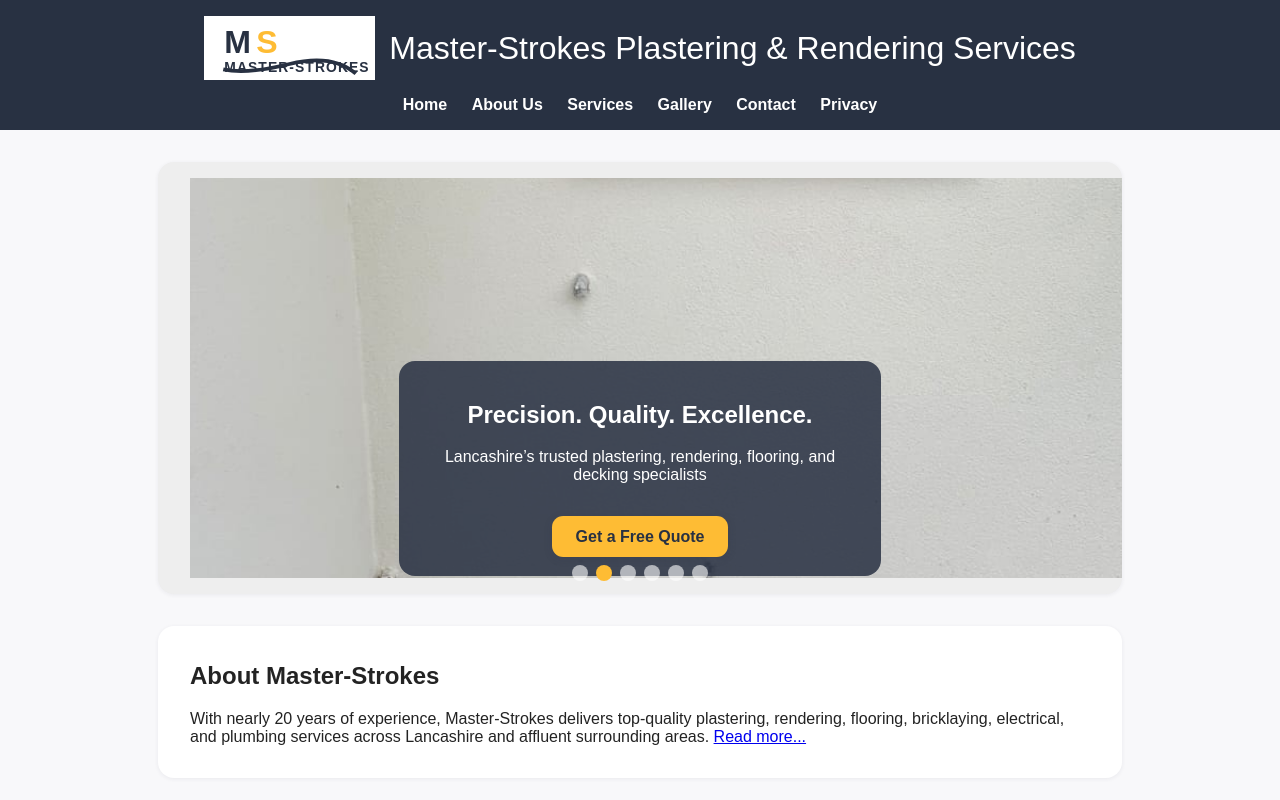
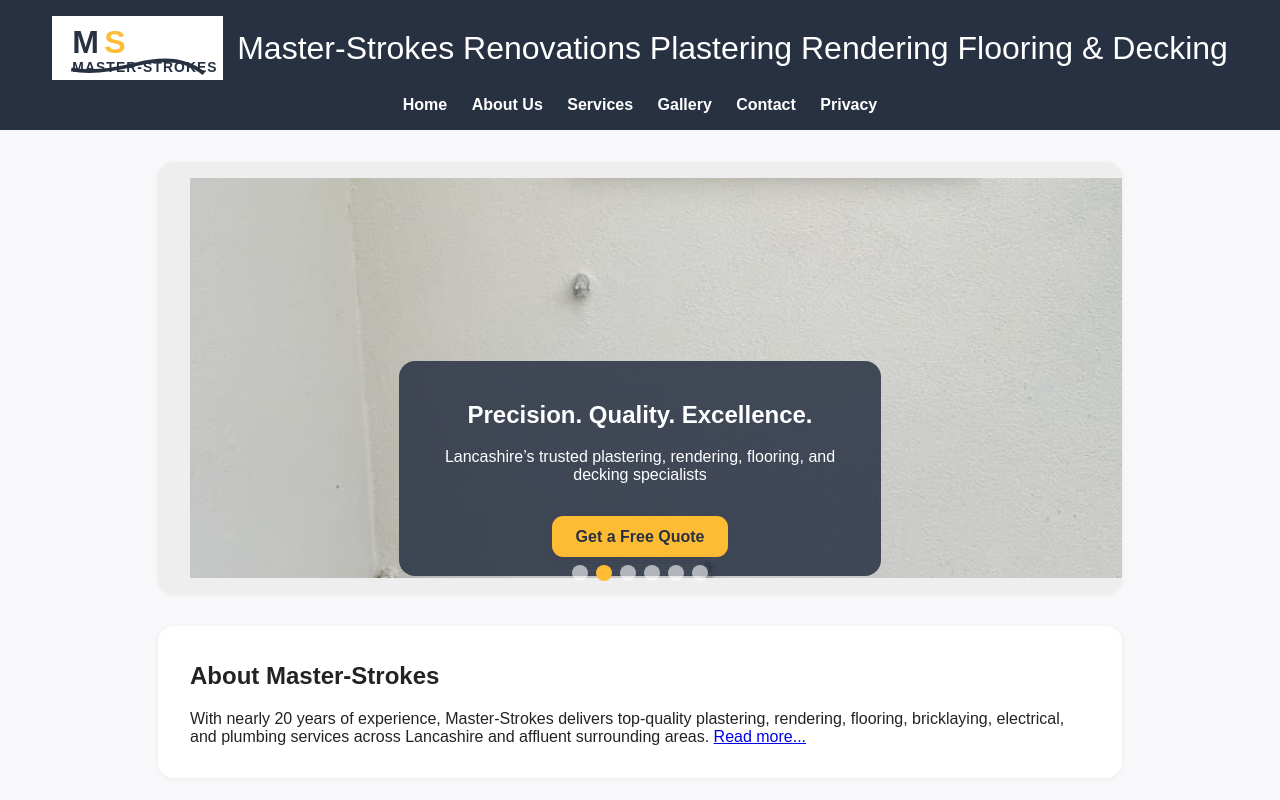
Before and after one commit to Smeagain/master-strokes-site, a plain HTML site: page index.html in a window 1280 px wide. Shown: the top 800 px of the page. Drawn offline with Linux system fonts and the light colour scheme.

Commit message:
Update index.html

```diff
--- a/index.html
+++ b/index.html
@@ -11,7 +11,7 @@
 <body>
   <header>
     <img src="logo.svg" alt="Master-Strokes Logo" class="logo" style="height:64px; vertical-align:middle;"/>
-    <span class="site-title">Master-Strokes Plastering & Rendering Services</span>
+    <span class="site-title">Master-Strokes Renovations Plastering Rendering Flooring & Decking</span>
     <nav>
       <a href="index.html">Home</a>
       <a href="about.html">About Us</a>
```
